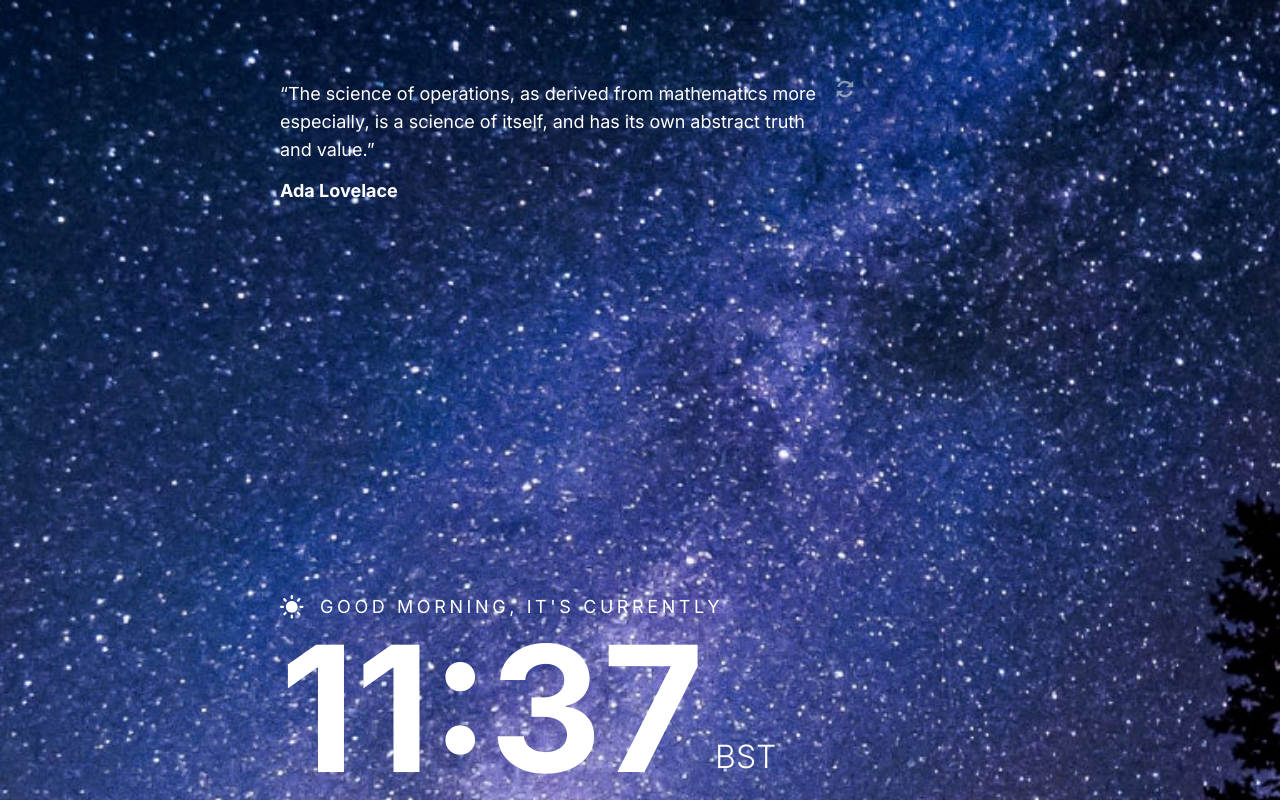
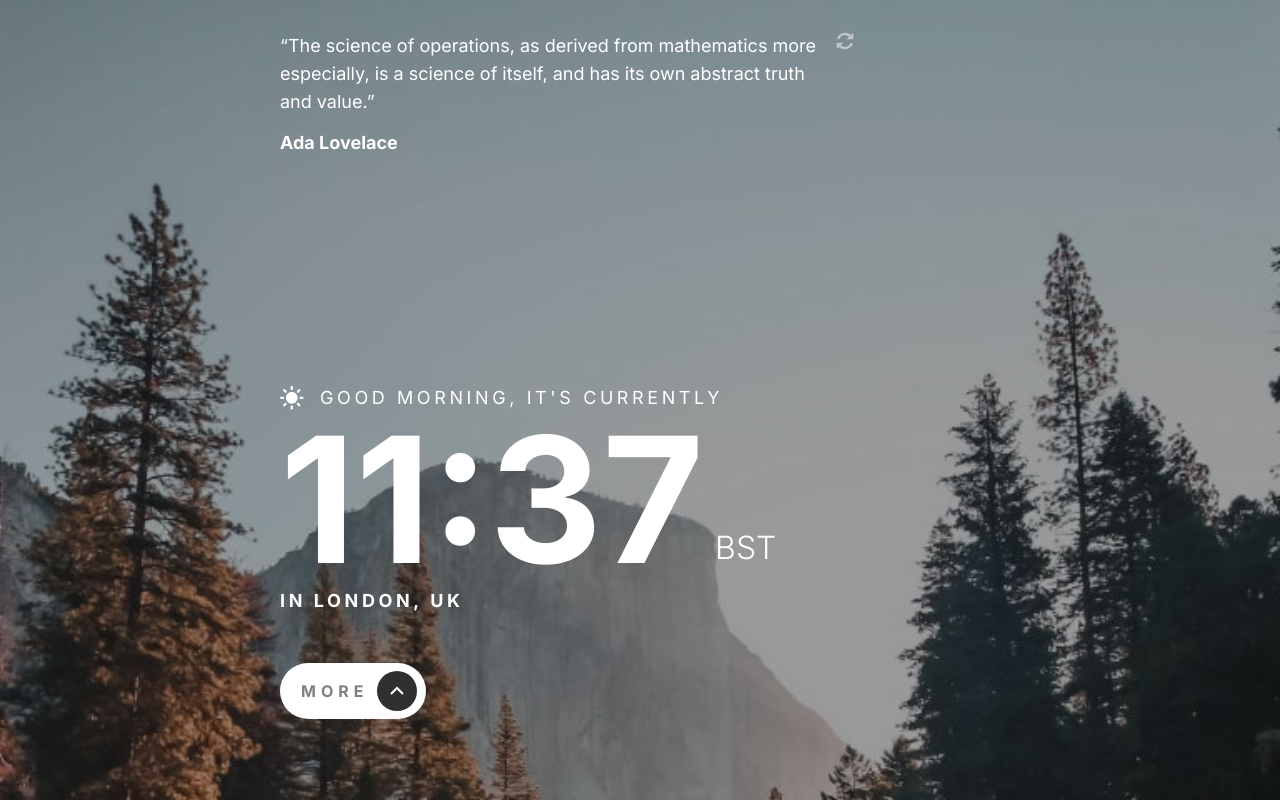
Before and after one commit to Urichcool/Clock, a React (Create React App) app: page / in a window 1280 px wide. Shown: the top 802 px of the page. Built offline with nearby package versions, Linux system fonts and the light colour scheme.

Commit message:
finished-clock-section

```diff
--- a/src/components/App-background/AppBackground.tsx
+++ /dev/null
@@ -1,7 +0,0 @@
-import React, { FC } from 'react';
-
-const AppBackground:FC = () => {
-    return <div className="app-background-night"></div>;
-}
-
-export default AppBackground;
--- a/src/components/App-clock-section/AppClockSection.tsx
+++ b/src/components/App-clock-section/AppClockSection.tsx
@@ -1,6 +1,7 @@
 import React from "react";
 import RefreshIcon from "../../images/icons/RefreshIcon";
 import SunIcon from "../../images/icons/SunIcon";
+import ArrowUpIcon from "../../images/icons/ArrowUpIcon";
 
 const AppClockSection = () => {
   return (
@@ -38,7 +39,9 @@ const AppClockSection = () => {
           <h3 className="heading-h3 app-clock-section-country">
             in London, UK
           </h3>
-          <button className="app-clock-section-more-btn">more</button>
+          <button className="app-clock-section-more-btn">
+            more <ArrowUpIcon />{" "}
+          </button>
         </div>
       </div>
     </section>
--- a/src/components/App.tsx
+++ b/src/components/App.tsx
@@ -1,13 +1,11 @@
 import React from 'react';
 import AppClockSection from './App-clock-section/AppClockSection';
-import AppBackground from './App-background/AppBackground';
 
 function App() {
   return (
-    <div className="App">
-      <AppBackground/>
-      <div className='container'>
-        <AppClockSection/>
+    <div className="app-background-day">
+      <div className="container">
+        <AppClockSection />
       </div>
     </div>
   );
--- /dev/null
+++ b/src/images/icons/ArrowUpIcon.tsx
@@ -0,0 +1,18 @@
+import React from 'react';
+
+function ArrowUpIcon() {
+    return (
+      <svg
+        xmlns="http://www.w3.org/2000/svg"
+        width="40"
+        height="40"
+        viewBox="0 0 40 40"
+        fill="none"
+      >
+        <circle cx="20" cy="20" r="20" fill="#303030" />
+        <path d="M14 23L20 17L26 23" stroke="white" strokeWidth="2" />
+      </svg>
+    );
+}
+
+export default ArrowUpIcon;
--- a/src/scss/app-background/_app-background.scss
+++ b/src/scss/app-background/_app-background.scss
@@ -1,11 +1,9 @@
 .app-background-day {
-  position: absolute;
-  z-index: -1;
   background-image: url("../../images/day/clock-day-mobile.jpg");
   background-repeat: no-repeat;
-  background-size:cover;
+  background-size: cover;
   width: 100%;
-  height: 100%;
+  height: 100vh;
   @media screen and (min-device-pixel-ratio: 2),
     screen and (min-resolution: 192dpi),
     (-webkit-min-device-pixel-ratio: 2),
@@ -33,9 +31,7 @@
 }
 
 .app-background-night {
-  position: absolute;
-  z-index: -1;
-  width: 100vw;
+  width: 100%;
   height: 100vh;
   background-image: url("../../images/night/clock-night-mobile.jpg");
   background-repeat: no-repeat;
--- a/src/scss/app-clock-section/_app-clock-section.scss
+++ b/src/scss/app-clock-section/_app-clock-section.scss
@@ -1,10 +1,8 @@
 .app-clock-section {
   padding-top: 32px;
   padding-bottom: 40px;
-  @include tablet {
-    padding-top: 80px;
-    padding-bottom: 64px;
-  }
+  width: 100%;
+  height: 100%;
   @include desktop {
     padding-top: 56px;
     padding-bottom: 98px;
@@ -22,7 +20,6 @@
   @include tablet {
     margin-right: 16px;
     max-width: 540px;
-    margin-bottom: 388px;
   }
   @include desktop {
     margin-bottom: 233px;
@@ -86,11 +83,8 @@
 .app-clock-section-time-container {
   display: flex;
   margin-bottom: 16px;
-  @include tablet{
+  @include tablet {
     margin-bottom: 0;
-  }
-  @include desktop{
-    margin-bottom: 16px;
   }
 }
 
@@ -114,37 +108,65 @@
   }
 }
 
-.app-clock-section-btn-container{
-@include desktop{
+.app-clock-section-btn-container {
+  @include desktop {
     display: flex;
-align-items: center;
+    align-items: end;
   }
 }
 
-.app-clock-section-country{
+.app-clock-section-country {
   color: $white;
   margin-bottom: 48px;
-  @include tablet{
-    margin-bottom: 80px;
-  }
-  @include desktop{
+
+  @include desktop {
     margin-bottom: 0;
     margin-right: auto;
   }
 }
 
-
-.app-clock-section-more-btn{
+.app-clock-section-more-btn {
+  display: flex;
+  align-items: center;
+  padding-left: 17px;
+  padding-right: 4px;
+  justify-content: space-between;
   width: 115px;
   height: 39px;
   border-radius: 28px;
   background-color: $white;
-color: #000;
+  color: rgba(0, 0, 0, 0.5);
   font-family: Inter;
   font-size: 12px;
   font-style: normal;
   font-weight: 700;
-line-height: 14px; /* 116.667% */
+  line-height: 14px;
   letter-spacing: 3.75px;
   text-transform: uppercase;
+  border: none;
+  cursor: pointer;
+  transition: 500ms;
+  transition-property: background-color,transform;
+  @include tablet {
+    width: 146px;
+    height: 56px;
+    font-size: 16px;
+    line-height: 28px;
+    letter-spacing: 5px;
+    padding-left: 21px;
+    padding-right: 9px;
   }
+  &:hover,
+  &:focus {
+    background-color: rgb(192, 192, 192);
+  }
+  svg {
+    width: 32px;
+    height: 32px;
+    @include tablet {
+
+      width: 40px;
+      height: 40px;
+    }
+  }
+}
```
Lines whose indentation alone changed are shown as unchanged.
